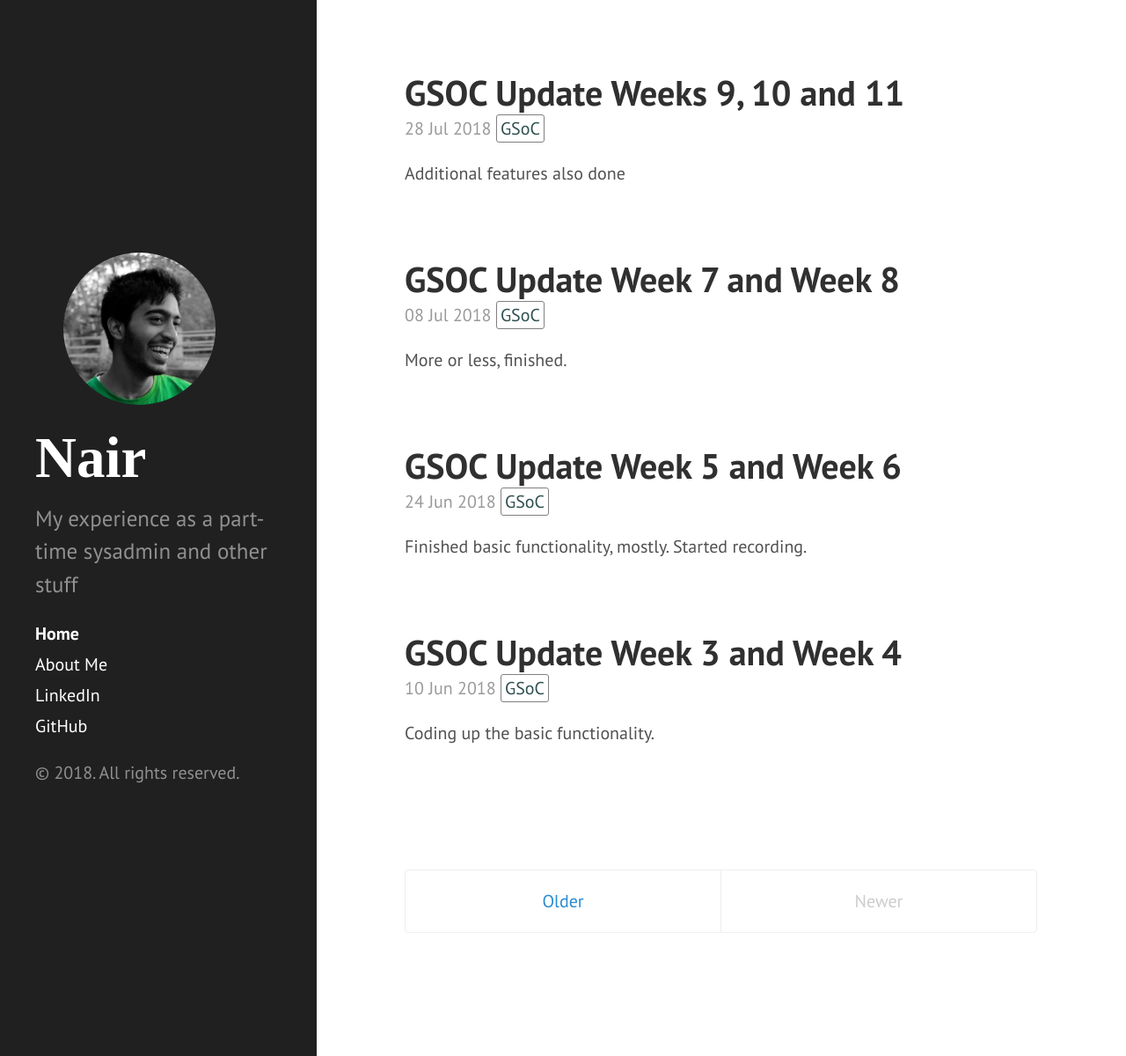
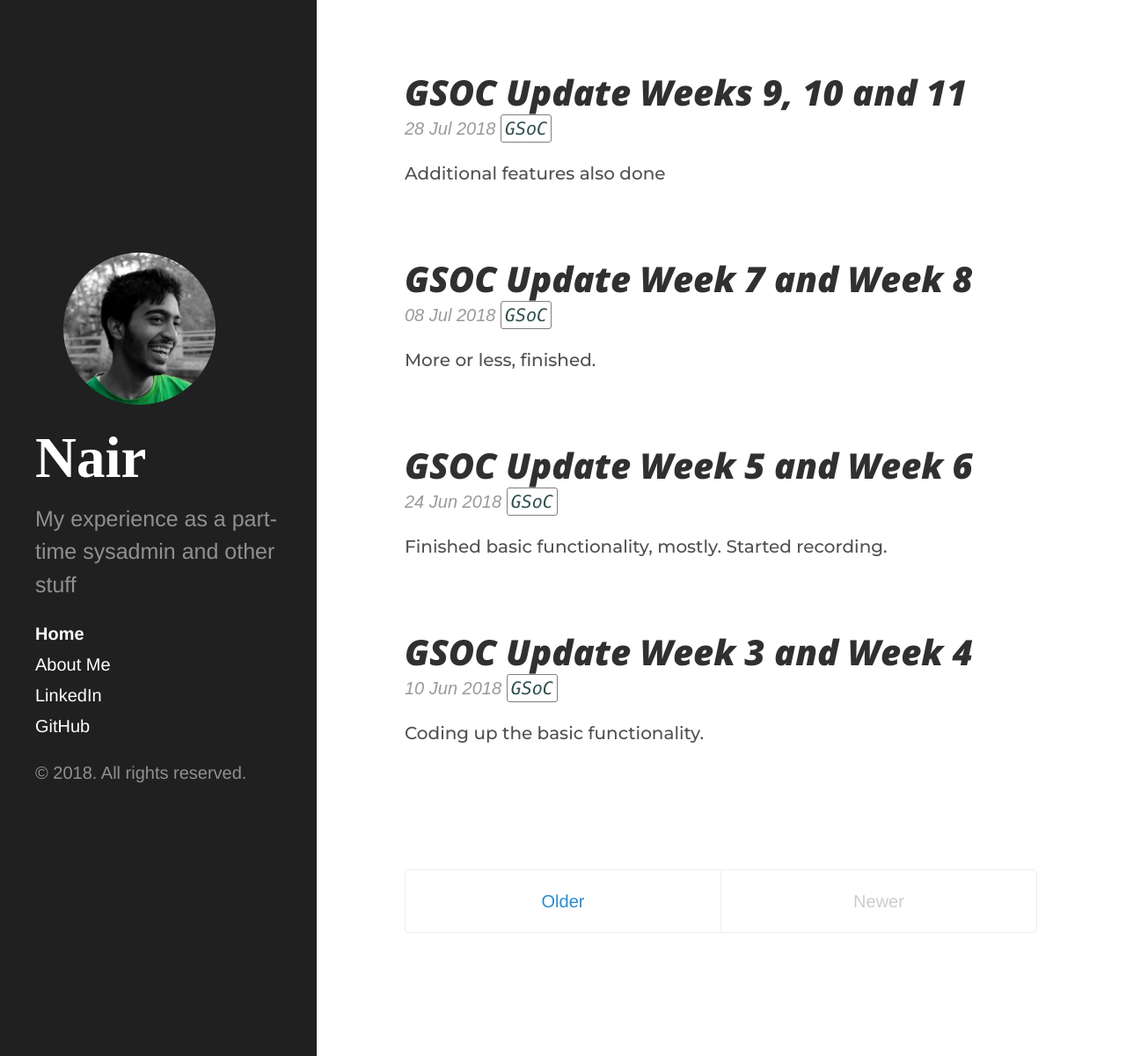
Before and after one commit to AadityaNair/AadityaNair.github.io, a Jekyll site: the page built from index.html, in a window 1280 px wide and 1200 px high. Shown: the whole window at 88% size. Built offline with Jekyll 4.4.1, drawn with Linux system fonts in a browser that asks for light colours; the list of posts is cut into pages by our own code.

Commit message:
Testing 1 for new fonts

```diff
--- a/_includes/head.html
+++ b/_includes/head.html
@@ -28,5 +28,5 @@
     <link rel="stylesheet" href="{{ "public/css/syntax.css" | relative_url }}">
     <link rel="stylesheet" href="{{ "/public/css/hyde.css"  | relative_url }}">
     <link rel="stylesheet" href="{{ "/public/css/custom.css"| relative_url }}">
-    <link rel="stylesheet" href="http://fonts.googleapis.com/css?family=PT+Sans:400,400italic,700">
+    <link rel="stylesheet" href="http://fonts.googleapis.com/css?family=Montserrat:500|Open+Sans:800i">
 </head>
--- a/public/css/custom.css
+++ b/public/css/custom.css
@@ -34,6 +34,8 @@
    padding-right: 0.2rem;
    display: inline-block;
    border-radius: 3px;
+   font-family: 'Menlo';
+   /*font-style: normal;*/
    /*do something about these specific values*/
 }
 
--- a/public/css/hyde.css
+++ b/public/css/hyde.css
@@ -90,6 +90,7 @@ a.sidebar-nav-item:focus {
 .content {
   padding-top:    4rem;
   padding-bottom: 4rem;
+  font-family: "Montserrat";
 }
 
 @media (min-width: 48em) {
--- a/public/css/poole.css
+++ b/public/css/poole.css
@@ -317,6 +317,8 @@ tbody tr:nth-child(odd) th {
 .post-title,
 .post-title a {
   color: #303030;
+  font-family: 'Open Sans';
+  font-style: oblique;
 }
 .page-title,
 .post-title {
@@ -329,6 +331,8 @@ tbody tr:nth-child(odd) th {
   margin-top: -.5rem;
   margin-bottom: 1rem;
   color: #9a9a9a;
+  font-family: 'Arial';
+  font-style: italic;
 }
 
 /* Related posts */
```
